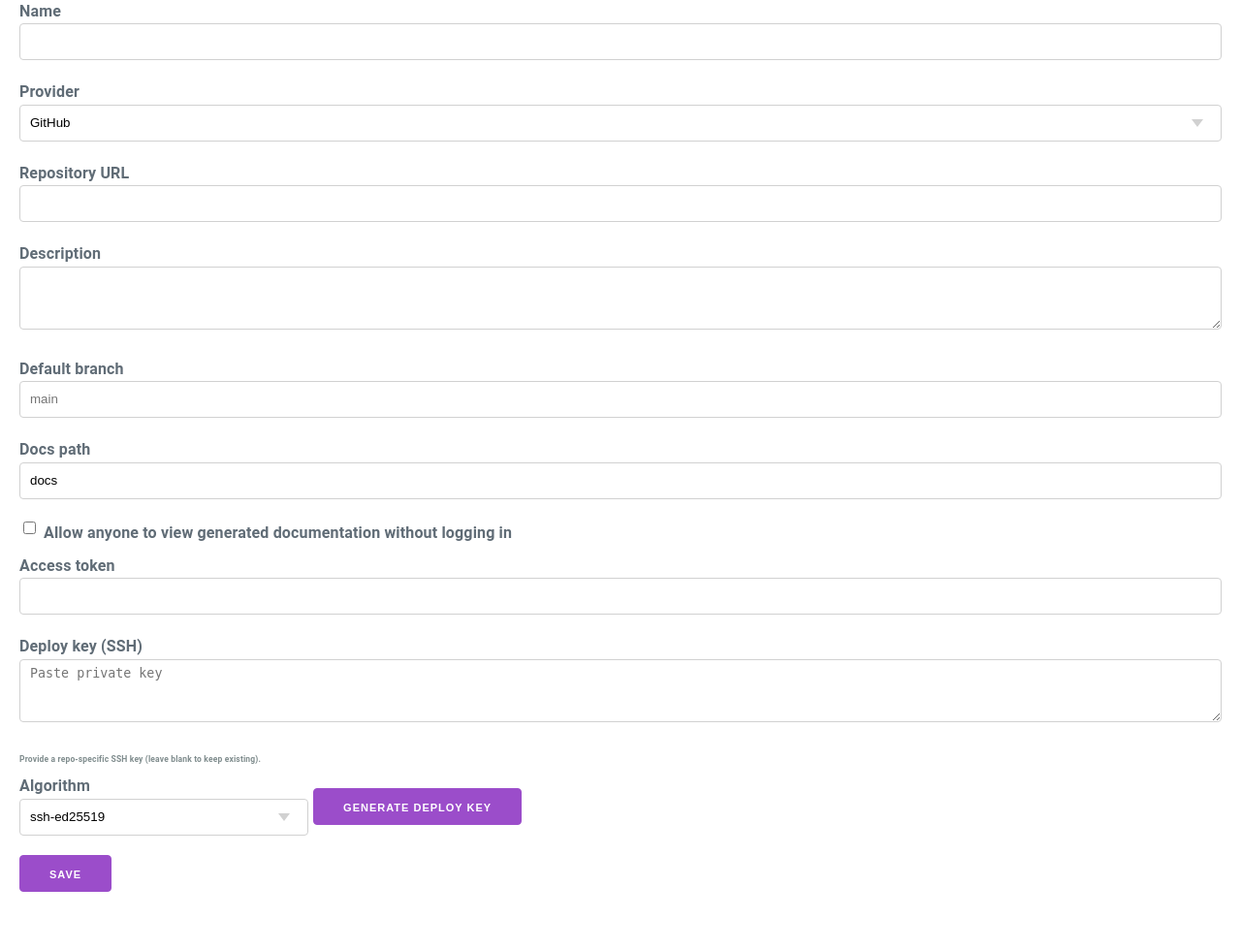
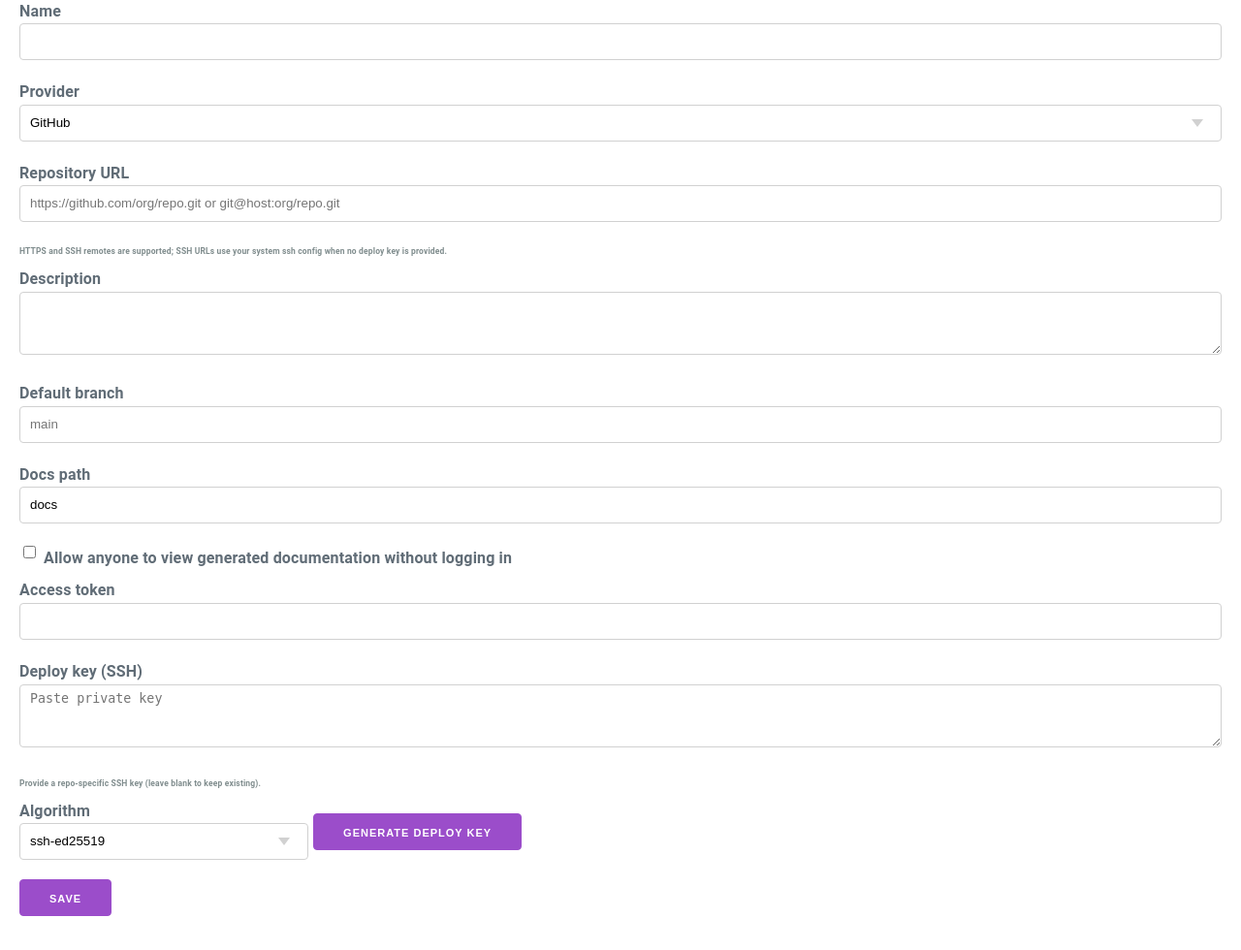
Before and after one commit to MickaelDescamps/sphinx_server, a Python web app: template src/sphinx_server/web/templates/admin/repo_form.html in a window 1280 px wide. Shown: the part 132-1112 px from the top of the page at 97% size. Before the commit the page ends 1052 px from the top, so only its background shows below. Run offline with Jinja, Linux system fonts and the light colour scheme; the template is opened without the code that fills it, so the values that code supplies are empty.

Commit message:
Try to fix bug

```diff
--- a/src/sphinx_server/web/templates/admin/repo_form.html
+++ b/src/sphinx_server/web/templates/admin/repo_form.html
@@ -11,7 +11,10 @@
             <option value="generic" {% if provider == 'generic' %}selected{% endif %}>Generic Git</option>
         </select>
     </label>
-    <label>Repository URL<input type="url" name="url" value="{{ repo.url if repo else '' }}" required></label>
+    <label>Repository URL
+        <input type="text" name="url" placeholder="https://github.com/org/repo.git or git@host:org/repo.git" value="{{ repo.url if repo else '' }}" required>
+        <small class="muted">HTTPS and SSH remotes are supported; SSH URLs use your system ssh config when no deploy key is provided.</small>
+    </label>
     <label>Description<textarea name="description">{{ repo.description if repo else '' }}</textarea></label>
     <label>Default branch<input type="text" name="default_branch" placeholder="main" value="{{ repo.default_branch if repo else '' }}"></label>
     <label>Docs path<input type="text" name="docs_path" value="{{ repo.docs_path if repo else 'docs' }}"></label>
```
Also changed, not shown: README.md.
